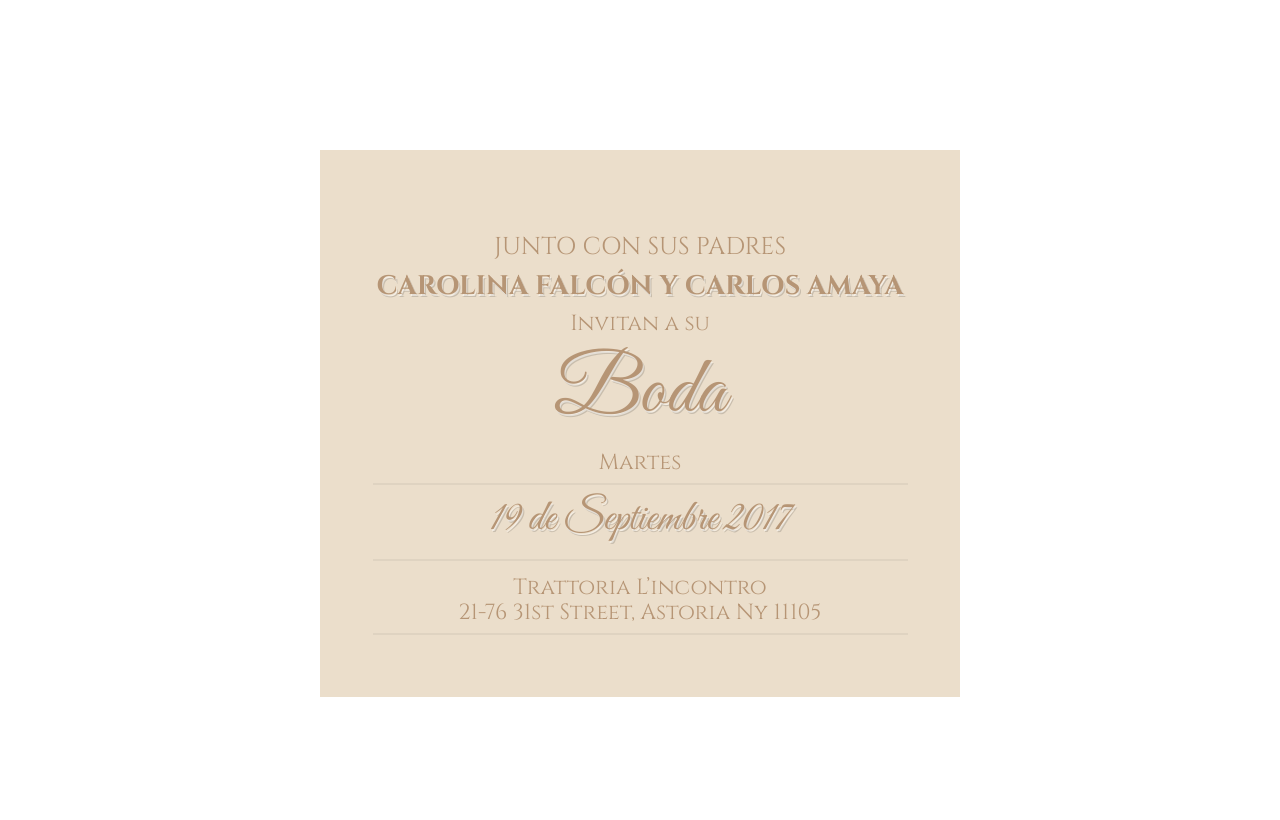
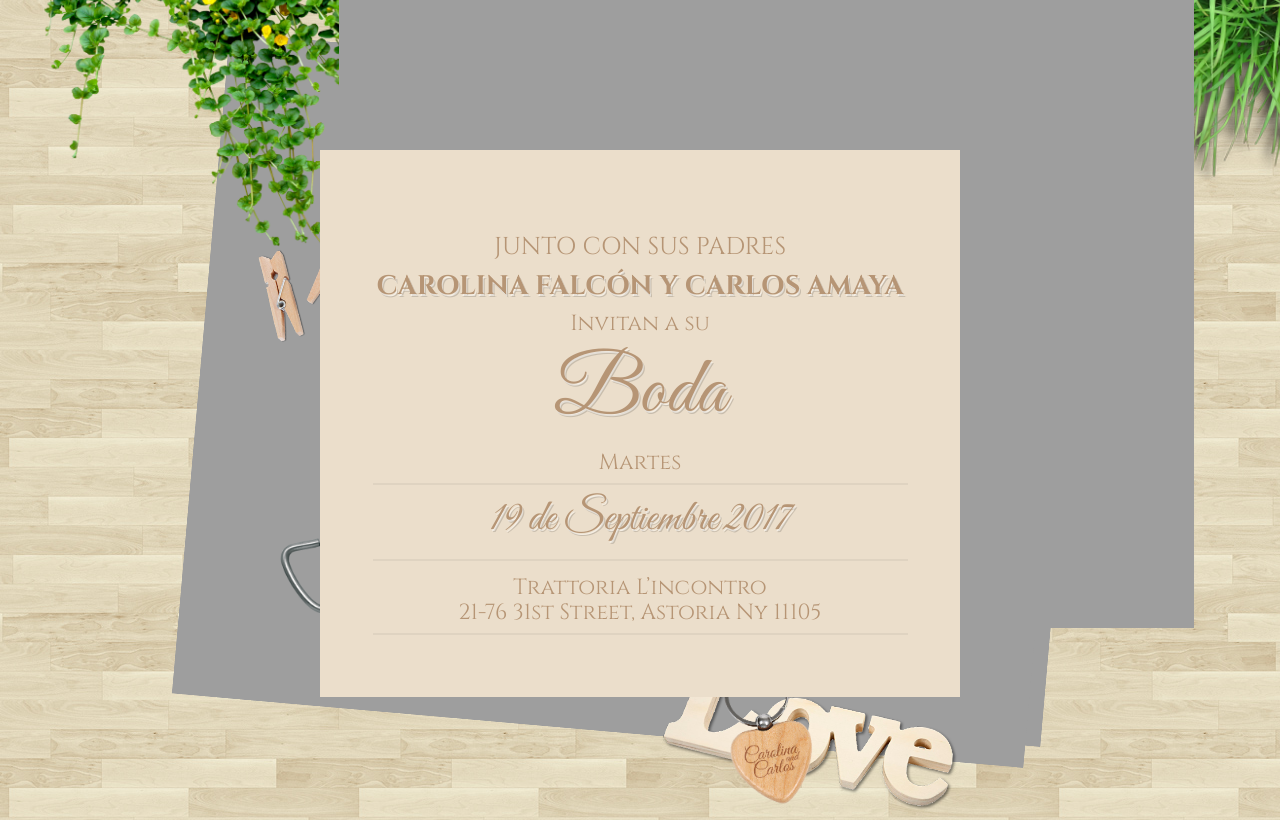
Before and after one commit to samsdial/carolinaycarlos, a website: page docs/index.html in a window 1280 px wide. Shown: the top 820 px of the page. Drawn offline with nearby package versions, Linux system fonts and the light colour scheme; the site is published under a folder, as on GitHub Pages, so addresses that start at the root find nothing.

Commit message:
Add ajustes css rutas

```diff
--- a/src/sass/common/_global.sass
+++ b/src/sass/common/_global.sass
@@ -10,7 +10,7 @@ body
     height: 100%
     font-size: 1.5rem
     font-family: $primary-font
-    background-image: url('/images/theme/bgi--wood.jpg')
+    background-image: url('../images/theme/bgi--wood.jpg')
     position: relative
     padding: 0
     margin: 0
--- a/src/sass/layouts/_content.sass
+++ b/src/sass/layouts/_content.sass
@@ -11,7 +11,7 @@
     left: 15%
     &:after
         content: ""
-        background-image: url('/images/theme/shears.png')
+        background-image: url('../images/theme/shears.png')
         background-repeat: no-repeat
         background-position: center center
         background-size: 100%
@@ -26,7 +26,7 @@
     left: 18.6%
     &:after
         content: ""
-        background-image: url('/images/theme/clips_wood.png')
+        background-image: url('../images/theme/clips_wood.png')
         background-repeat: no-repeat
         background-position: center center
         background-size: 100%
@@ -40,7 +40,7 @@
     right: 25%
     &:after
         content: ""
-        background-image: url('/images/theme/loveWoods.png')
+        background-image: url('../images/theme/loveWoods.png')
         background-repeat: no-repeat
         background-position: center center
         background-size: 100%
@@ -55,7 +55,7 @@
     right: -15%
     &:after
         content: ""
-        background-image: url('/images/theme/plant.png')
+        background-image: url('../images/theme/plant.png')
         background-repeat: no-repeat
         background-position: center center
         background-size: contain
@@ -73,7 +73,7 @@
     position: absolute
     &:after
         content: ""
-        background-image: url('/images/theme/burlapped.png')
+        background-image: url('../images/theme/burlapped.png')
         background-repeat: no-repeat
         background-position: center center
         background-size: contain
@@ -92,7 +92,7 @@
 .cherry.top
     &:after
         content: ""
-        background-image: url('/images/theme/cherry-top.png')
+        background-image: url('../images/theme/cherry-top.png')
         background-repeat: no-repeat
         background-position: center center
         background-size: contain
@@ -102,7 +102,7 @@
 .cherry.bottom
     &:after
         content: ""
-        background-image: url('/images/theme/cherry.png')
+        background-image: url('../images/theme/cherry.png')
         background-repeat: no-repeat
         background-position: center center
         background-size: contain
@@ -116,7 +116,7 @@
     right: 36%
     &:after
         content: ""
-        background-image: url('/images/theme/heart.png')
+        background-image: url('../images/theme/heart.png')
         background-repeat: no-repeat
         background-position: center center
         background-size: contain
```
Also changed, not shown: dist/css/style.css, docs/css/style.css, 1 other file.
